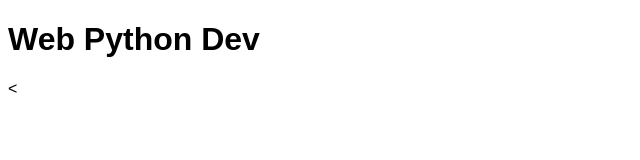
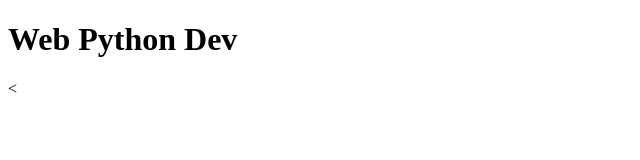
Before and after one commit to Fast4word/web.pythondev, a plain HTML site: page index.html in a window 1280 px wide. Shown: the whole page, without its empty margins (0-640 px from the left). Drawn offline with Linux system fonts and the light colour scheme.

Commit message:
Update pagestyle.css

```diff
--- a/pagestyle.css
+++ b/pagestyle.css
@@ -1,2 +1,3 @@
 html {
-  font-family: sans-serif
+  font-family: sans-serif,
+    }
```
